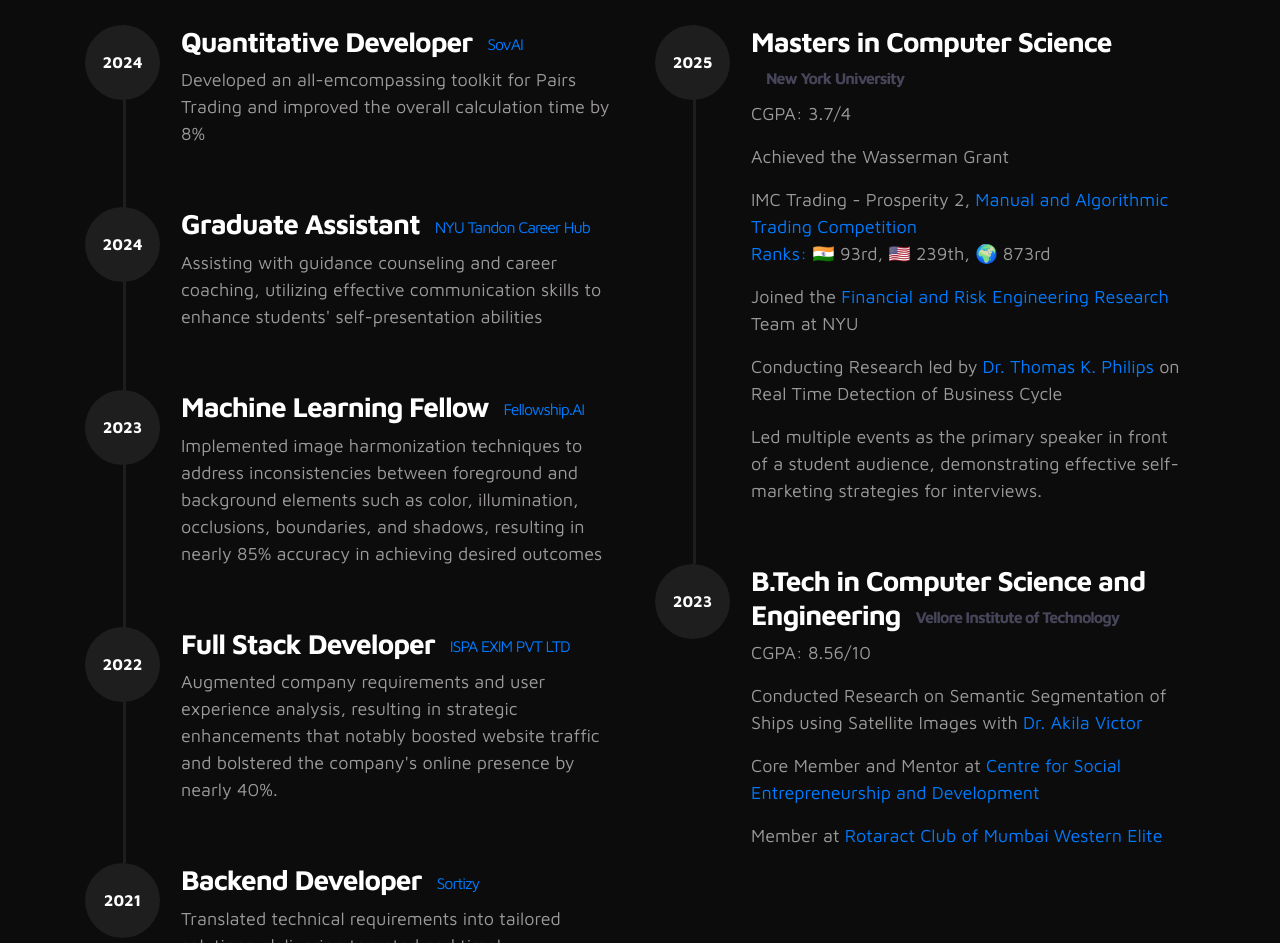
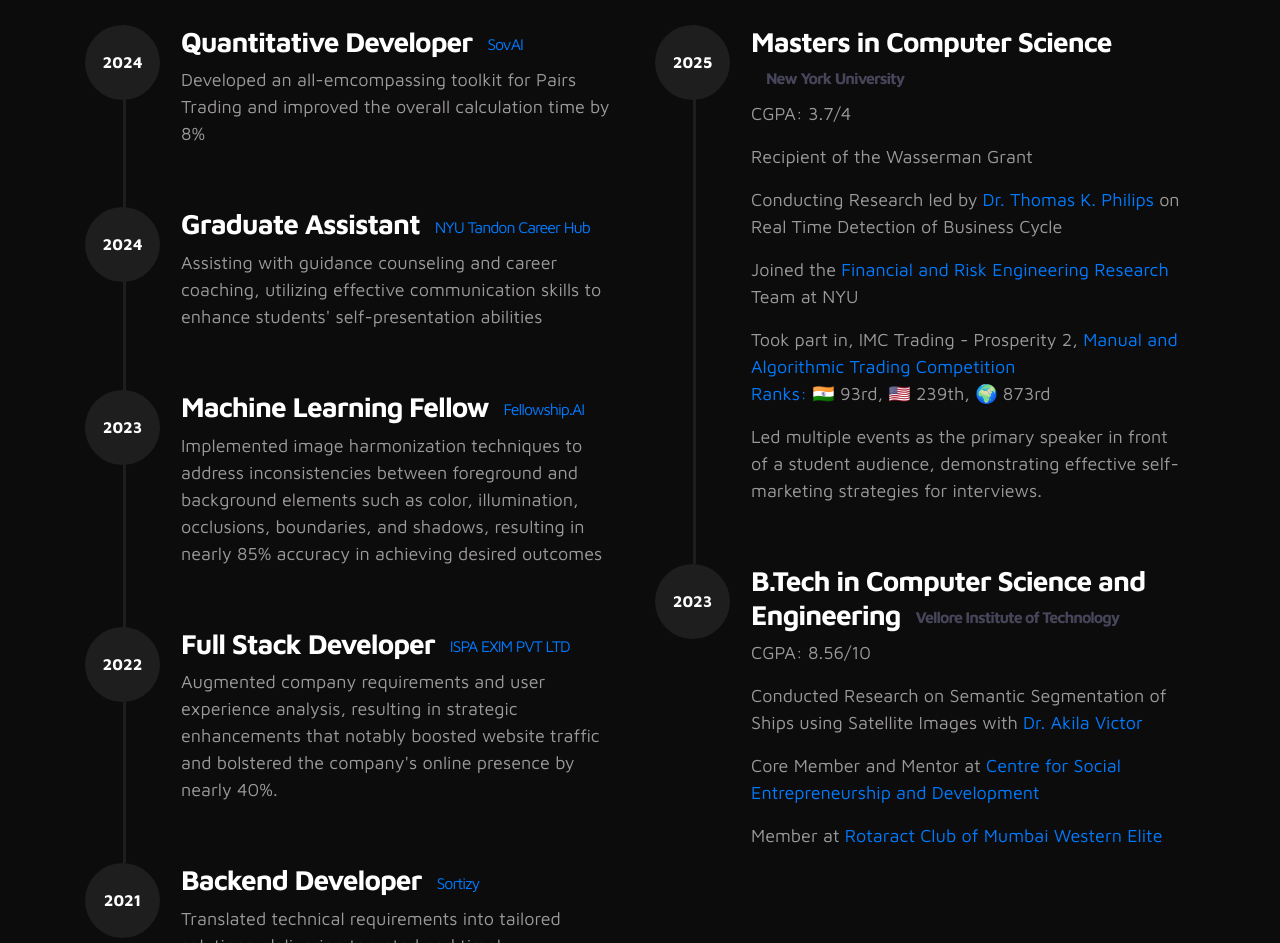
Before and after one commit to Hemaksh14/Hemaksh14.github.io, a plain HTML site: page index.html in a window 1280 px wide. Shown: the part 1576-2519 px from the top of the page. Drawn offline with nearby package versions, Linux system fonts and the light colour scheme.

Commit message:
Update index.html

```diff
--- a/index.html
+++ b/index.html
@@ -368,11 +368,11 @@
                              <div class="timeline-info">
                                   <h3><span>Masters in Computer Science</span><small>New York University</small></h3>
                                   <p>CGPA: 3.7/4</p>
-                                  <p>Achieved the Wasserman Grant</p>
-                                  <p>IMC Trading - Prosperity 2, <a href="https://careers.imc.com/us/en/blogarticle/prosperity-the-world-s-most-elaborate-trading-challenge" target="_blank"> Manual and Algorithmic Trading Competition</a>
+                                  <p>Recipient of the Wasserman Grant</p>
+                                  <p>Conducting Research led by <a href="https://engineering.nyu.edu/faculty/thomas-k-philips-phd">Dr. Thomas K. Philips</a> on Real Time Detection of Business Cycle</p>
+                                  <p>Joined the <a href="https://engineering.nyu.edu/research-innovation/student-research/vertically-integrated-projects/vip-teams/active-portfolio-management" target="_blank">Financial and Risk Engineering Research</a> Team at NYU</p>
+                                  <p>Took part in, IMC Trading - Prosperity 2, <a href="https://careers.imc.com/us/en/blogarticle/prosperity-the-world-s-most-elaborate-trading-challenge" target="_blank"> Manual and Algorithmic Trading Competition</a>
                                    <br> <a href="https://www.linkedin.com/posts/hemaksh-chaturvedi_imc-prosperitycompetition-quantitativetrading-activity-7191894254716092416-krlJ?utm_source=share&utm_medium=member_desktop" target="_blank">Ranks:</a> 🇮🇳 93rd, 🇺🇸 239th, 🌍 873rd</p>
-                                  <p>Joined the <a href="https://engineering.nyu.edu/research-innovation/student-research/vertically-integrated-projects/vip-teams/active-portfolio-management" target="_blank">Financial and Risk Engineering Research</a> Team at NYU</p>
-                                  <p>Conducting Research led by <a href="https://engineering.nyu.edu/faculty/thomas-k-philips-phd">Dr. Thomas K. Philips</a> on Real Time Detection of Business Cycle</p>
                                   <p>Led multiple events as the primary speaker in front of a student audience, demonstrating effective self-marketing strategies for interviews. </p>
                              </div>
                         </div>
```
